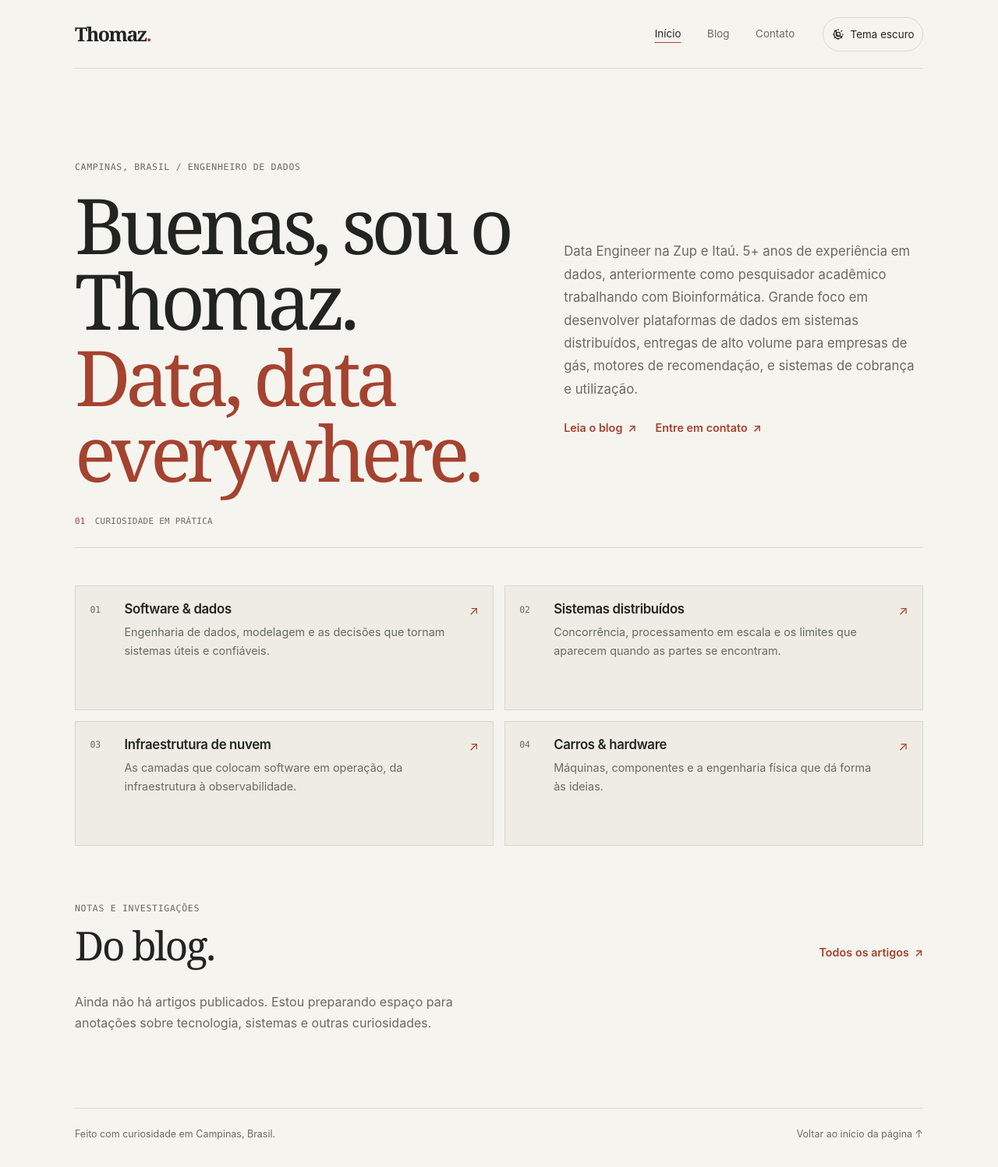
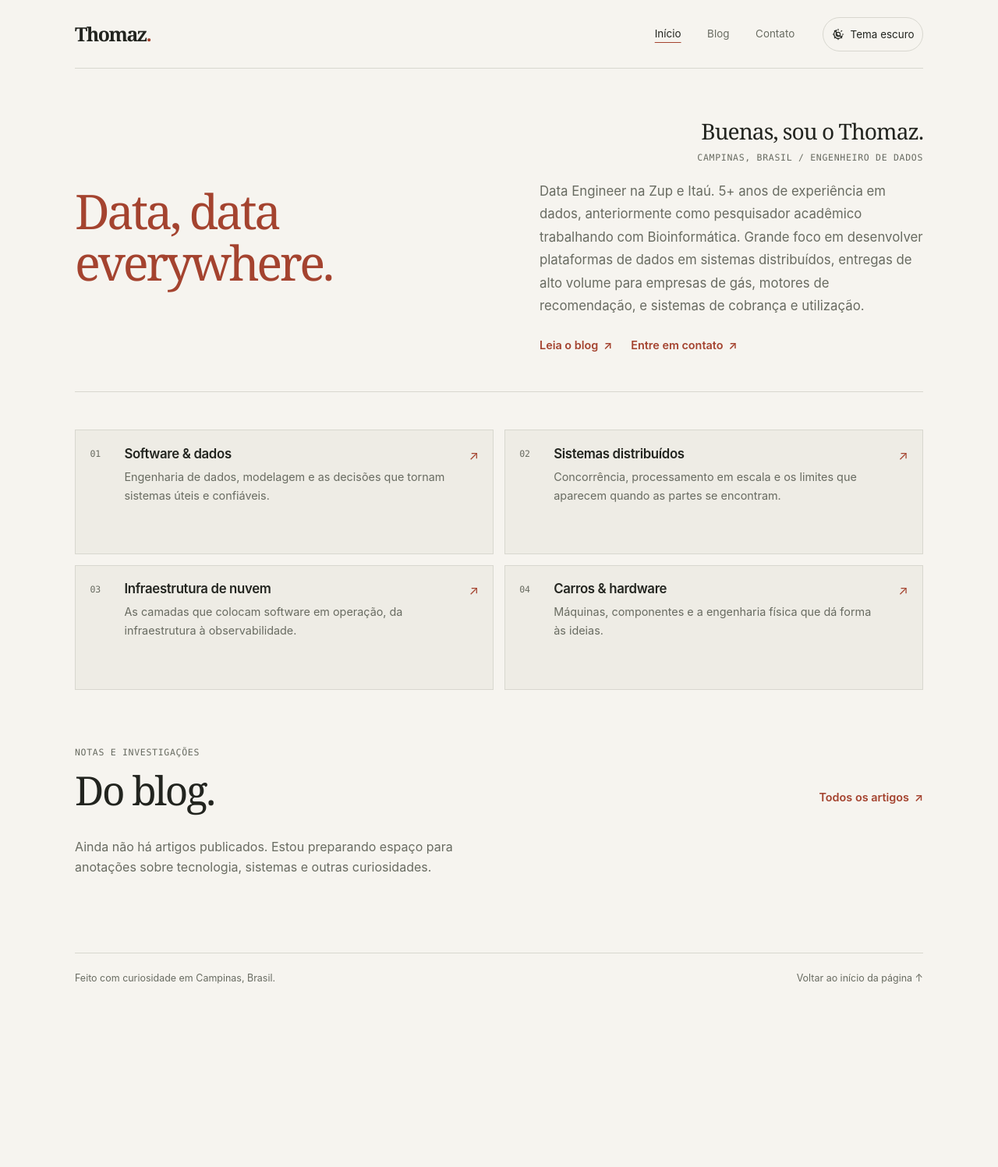
Before and after one commit to thomazggr/thomazggr.github.io, a Jekyll site: the page built from index.md, in a window 1280 px wide. Shown: the whole page at 78% size. Built offline with Jekyll 4.4.1, drawn with Linux system fonts in a browser that asks for light colours; after the commit the page ends 1298 px from its top, so only the background shows below that.

Commit message:
change layout

```diff
--- a/_layouts/default.html
+++ b/_layouts/default.html
@@ -21,7 +21,7 @@
     </script>
     <script src="{{ '/assets/js/theme.js' | relative_url }}" defer></script>
   </head>
-  <body id="top">
+  <body id="top"{% if page.url == '/' %} class="home-page"{% endif %}>
     <a class="skip-link" href="#main-content">Pular para o conteúdo</a>
     {% include header.html %}
     <main id="main-content" class="page-shell">
--- a/assets/css/main.scss
+++ b/assets/css/main.scss
@@ -193,22 +193,29 @@ a:hover {
   padding-block: 4rem 6rem;
 }
 
+.home-page .page-shell {
+  padding-block-start: 1.5rem;
+}
+
 .home-intro {
-  position: relative;
   display: grid;
-  grid-template-columns: minmax(0, 1.1fr) minmax(18rem, 0.9fr);
+  grid-template-columns: minmax(0, 1fr) minmax(20rem, 1fr);
   column-gap: clamp(2rem, 5vw, 4.5rem);
   align-items: center;
-  padding-block: 3.4rem 4.5rem;
+  padding-block: 2.5rem 3rem;
   border-bottom: 1px solid var(--line);
-}
-
-.home-intro > .eyebrow {
-  grid-column: 1 / -1;
 }
 
 .home-intro h1 {
   grid-column: 1;
+  grid-row: 1;
+}
+
+.intro-details {
+  grid-column: 2;
+  grid-row: 1;
+  display: grid;
+  gap: 1.25rem;
 }
 
 .eyebrow {
@@ -221,7 +228,35 @@ a:hover {
   text-transform: uppercase;
 }
 
-.home-intro h1,
+.home-intro h1 {
+  max-width: 17ch;
+  margin: 0;
+  font-family: var(--serif);
+  font-size: clamp(2.5rem, 4.8vw, 4rem);
+  font-weight: 400;
+  letter-spacing: -0.055em;
+  line-height: 1.08;
+}
+
+.intro-profile {
+  grid-column: 2;
+  grid-row: 1;
+  text-align: end;
+}
+
+.intro-profile h2 {
+  margin: 0;
+  font-family: var(--serif);
+  font-size: clamp(1.4rem, 2.2vw, 1.8rem);
+  font-weight: 400;
+  letter-spacing: -0.035em;
+  line-height: 1.2;
+}
+
+.intro-profile .eyebrow {
+  margin-block: 0.5rem 0;
+}
+
 .page-heading h1 {
   max-width: 15ch;
   margin: 0;
@@ -234,11 +269,12 @@ a:hover {
 
 .home-intro h1 .display-accent {
   display: inline-block;
-  max-width: 13ch;
+  max-width: 12ch;
 }
 
 .intro-copy {
   grid-column: 2;
+  grid-row: 2;
   max-width: 34rem;
   margin-block-start: 0;
 }
@@ -272,24 +308,6 @@ a:hover {
 
 .text-link:hover span {
   transform: translate(2px, -2px);
-}
-
-.intro-index {
-  position: absolute;
-  inset-inline-start: 0;
-  inset-block-end: 1.5rem;
-  display: flex;
-  align-items: center;
-  gap: 0.75rem;
-  color: var(--muted);
-  font-family: var(--mono);
-  font-size: 0.68rem;
-  letter-spacing: 0.03em;
-  text-transform: uppercase;
-}
-
-.intro-index span:first-child {
-  color: var(--accent);
 }
 
 .interest-section,
@@ -774,21 +792,25 @@ a:hover {
 
   .home-intro {
     grid-template-columns: 1fr;
-    padding-block: 2.3rem 4.5rem;
+    row-gap: 1.25rem;
+    padding-block: 1.75rem 2rem;
   }
 
   .home-intro h1 {
-    font-size: clamp(3rem, 12vw, 5rem);
+    grid-column: 1;
+    grid-row: 1;
+    font-size: clamp(2.35rem, 9vw, 3.5rem);
+  }
+
+  .intro-details {
+    grid-column: 1;
+    grid-row: 2;
+    gap: 1rem;
   }
 
   .intro-copy {
-    grid-column: 1;
     max-width: 34rem;
-    margin-block-start: 1.5rem;
-  }
-
-  .intro-index {
-    inset-block-end: 1.3rem;
+    margin-block-start: 0;
   }
 
   .interest-section,
--- a/index.md
+++ b/index.md
@@ -5,17 +5,21 @@ permalink: /
 description: "Interesses em engenharia de dados, software, sistemas distribuídos, nuvem, carros e hardware."
 ---
 <section class="home-intro" aria-labelledby="intro-title">
-  <p class="eyebrow">{{ site.data.profile.location }} <span aria-hidden="true">/</span> {{ site.data.profile.role }}</p>
-  <h1 id="intro-title">Buenas, sou o {{ site.data.profile.name }}.<br><span class="display-accent">Data, data everywhere.</span></h1>
-  <div class="intro-copy">
-    {% if site.data.profile.short_bio != "" %}
-    <p>{{ site.data.profile.short_bio | escape }}</p>
-    {% else %}
-    <p>Data Engineer na Zup e Itaú. 5+ anos de experiência em dados, anteriormente como pesquisador acadêmico trabalhando com Bioinformática. Grande foco em desenvolver plataformas de dados em sistemas distribuídos, entregas de alto volume para empresas de gás, motores de recomendação, e sistemas de cobrança e utilização.</p>
-    {% endif %}
-    <p class="intro-links"><a class="text-link" href="{{ '/blog/' | relative_url }}">Leia o blog <span aria-hidden="true">↗</span></a><a class="text-link" href="{{ '/contact/' | relative_url }}">Entre em contato <span aria-hidden="true">↗</span></a></p>
+  <h1 id="intro-title"><span class="display-accent">Data, data everywhere.</span></h1>
+  <div class="intro-details">
+    <div class="intro-profile">
+      <h2>Buenas, sou o {{ site.data.profile.name }}.</h2>
+      <p class="eyebrow">{{ site.data.profile.location }} <span aria-hidden="true">/</span> {{ site.data.profile.role }}</p>
+    </div>
+    <div class="intro-copy">
+      {% if site.data.profile.short_bio != "" %}
+      <p>{{ site.data.profile.short_bio | escape }}</p>
+      {% else %}
+      <p>Data Engineer na Zup e Itaú. 5+ anos de experiência em dados, anteriormente como pesquisador acadêmico trabalhando com Bioinformática. Grande foco em desenvolver plataformas de dados em sistemas distribuídos, entregas de alto volume para empresas de gás, motores de recomendação, e sistemas de cobrança e utilização.</p>
+      {% endif %}
+      <p class="intro-links"><a class="text-link" href="{{ '/blog/' | relative_url }}">Leia o blog <span aria-hidden="true">↗</span></a><a class="text-link" href="{{ '/contact/' | relative_url }}">Entre em contato <span aria-hidden="true">↗</span></a></p>
+    </div>
   </div>
-  <div class="intro-index" aria-hidden="true"><span>01</span><span>curiosidade em prática</span></div>
 </section>
 
 <section class="interest-section" aria-label="Interesses">
```
Also changed, not shown: docs/design-system.md (+1 -1 lines), README.md.
